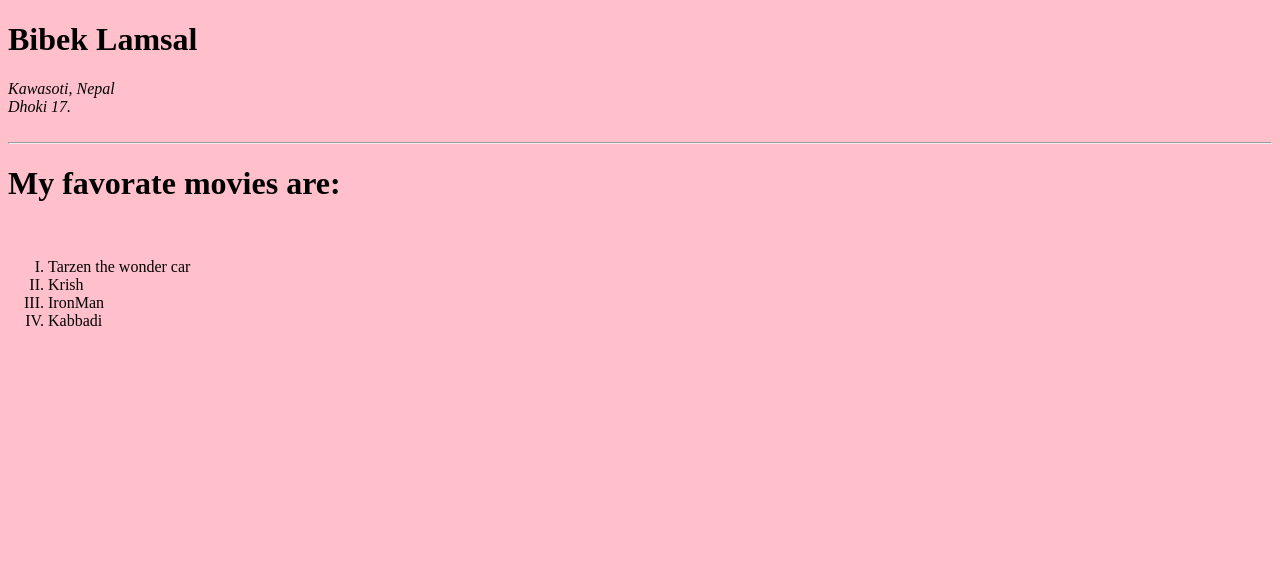
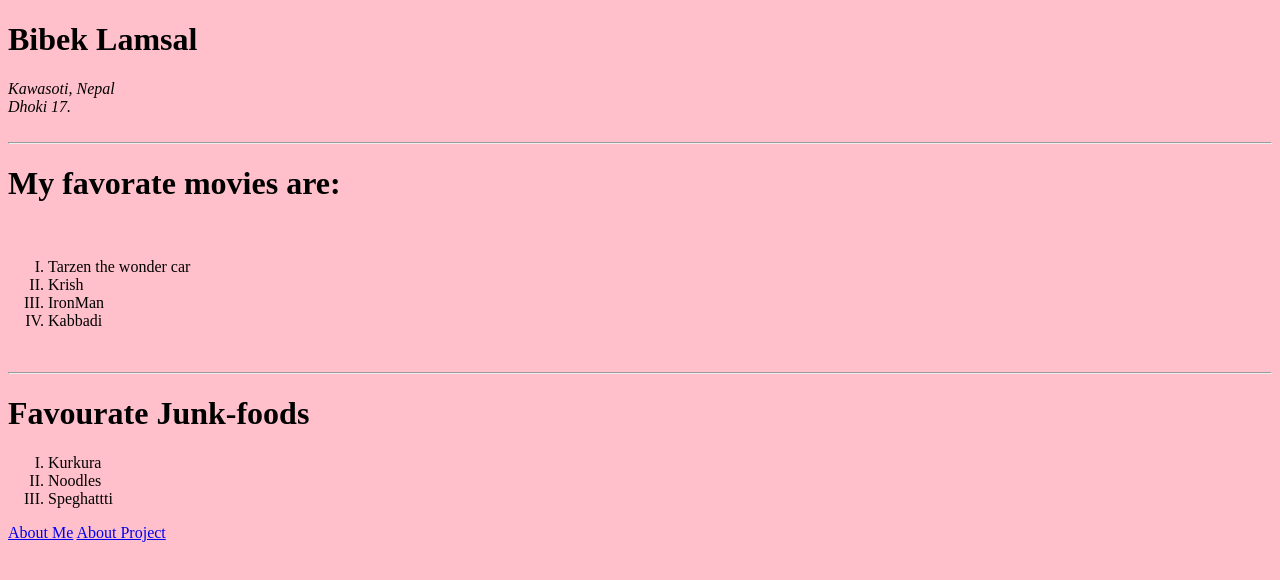
Before and after one commit to bibeklamsa1/bibeklamsal-portfolio, a plain HTML site: page index.html in a window 1280 px wide. Drawn offline with Linux system fonts and the light colour scheme.

Commit message:
Update index.html

```diff
--- a/index.html
+++ b/index.html
@@ -20,6 +20,18 @@
         <li> IronMan</li>
         <li>Kabbadi</li>
       </ol>
+      <br>
+      <hr>
+        <h1> Favourate Junk-foods</h1>
+        <ol type='I'>
+          <li>Kurkura</li>
+          <li> Noodles</li>
+          <li> Speghattti</li>
 
+        </ol>
+        <footer>
+          <a href="./assets/aboutme.html">About Me</a>
+          <a href="./assets/aboutproject.html">About Project</a>
+        </footer>
   </body>
 </html>
```
